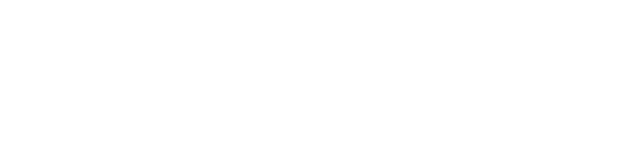
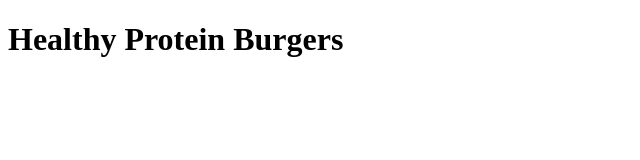
Before and after one commit to Acquisition-Stack/odin-recipes, a plain HTML site: page recipes/protein_burgers.html in a window 1280 px wide. Shown: the whole page, without its empty margins (0-640 px from the left). Drawn offline with Linux system fonts and the light colour scheme.

Commit message:
change h1 in protein_burgers

```diff
--- a/recipes/protein_burgers.html
+++ b/recipes/protein_burgers.html
@@ -6,6 +6,6 @@
     <title>Document</title>
 </head>
 <body>
-
+    <h1>Healthy Protein Burgers</h1>
 </body>
 </html>
```
